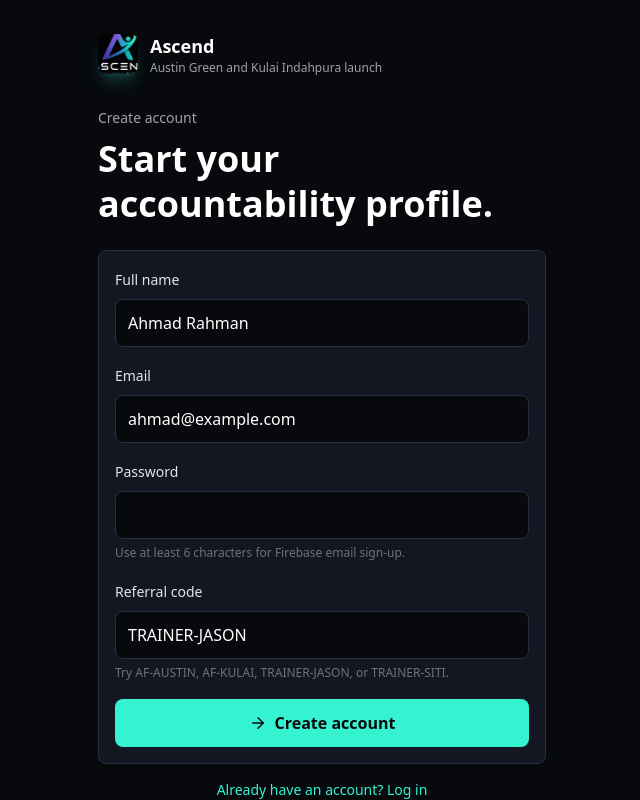
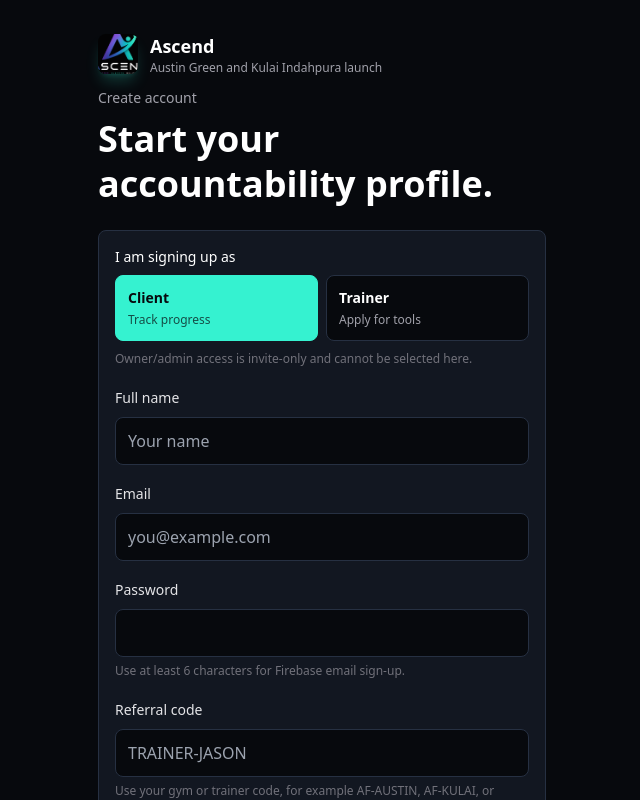
Before and after one commit to mdfarizanwar369/ascend, a Next.js app in the folder frontend/: page /login in a window 1280 px wide. Shown: the top 800 px of the page, without its empty margins (318-958 px from the left). Built offline with nearby package versions, Linux system fonts and the light colour scheme; no server answers.

Commit message:
Add client and trainer signup roles

```diff
--- a/frontend/src/components/AppShell.tsx
+++ b/frontend/src/components/AppShell.tsx
@@ -21,6 +21,7 @@ export function AppShell({ children, active }: { children: React.ReactNode; acti
     { href: "/trainer", label: "Trainer", icon: Users, key: "trainer", show: active === "trainer" || active === "admin" },
     { href: "/admin", label: "Admin", icon: Shield, key: "admin", show: active === "admin" }
   ].filter((item) => item.show);
+  const backHref = active === "admin" ? "/admin" : active === "trainer" ? "/trainer" : "/dashboard";
 
   useEffect(() => {
     Promise.allSettled([getMe(), getMySubscription()])
@@ -43,7 +44,7 @@ export function AppShell({ children, active }: { children: React.ReactNode; acti
       <div className="mx-auto min-h-screen w-full max-w-md px-4 pt-4">
         <header className="flex items-center justify-between py-3">
           <div className="flex items-center gap-2">
-            <BackButton fallbackHref="/dashboard" />
+            <BackButton fallbackHref={backHref} />
             <Link href="/" className="flex items-center gap-2">
               <BrandMark size="sm" />
               <span>
--- a/frontend/src/components/auth/AuthPanel.tsx
+++ b/frontend/src/components/auth/AuthPanel.tsx
@@ -10,13 +10,15 @@ import { getMe } from "@/lib/ascendApi";
 import { BrandMark } from "@/components/BrandMark";
 
 type Mode = "signup" | "login";
+type SignupRole = "client" | "trainer";
 
 export function AuthPanel() {
   const [mode, setMode] = useState<Mode>("signup");
-  const [fullName, setFullName] = useState("Ahmad Rahman");
-  const [email, setEmail] = useState("ahmad@example.com");
+  const [signupRole, setSignupRole] = useState<SignupRole>("client");
+  const [fullName, setFullName] = useState("");
+  const [email, setEmail] = useState("");
   const [password, setPassword] = useState("");
-  const [referralCode, setReferralCode] = useState("TRAINER-JASON");
+  const [referralCode, setReferralCode] = useState("");
   const [status, setStatus] = useState<string | null>(null);
   const [isSubmitting, setIsSubmitting] = useState(false);
   const firebaseConfigured = Boolean(
@@ -55,16 +57,16 @@ export function AuthPanel() {
         {
           method: "POST",
           body: JSON.stringify({
-            fullName: mode === "signup" ? fullName : undefined,
-            referralCode: mode === "signup" ? referralCode : undefined,
-            primaryRole: "client"
+            fullName: mode === "signup" ? fullName.trim() || undefined : undefined,
+            referralCode: mode === "signup" ? referralCode.trim() || undefined : undefined,
+            primaryRole: mode === "signup" ? signupRole : "client"
           })
         },
         token
       );
 
       const profile = await getMe();
-      window.location.href = mode === "signup" && profile.roles.includes("client") ? "/onboarding" : roleHome(profile.roles);
+      window.location.href = mode === "signup" && signupRole === "client" ? "/onboarding" : roleHome(profile.roles);
     } catch (error) {
       setStatus(error instanceof Error ? error.message : "Unable to continue. Check Firebase settings and try again.");
     } finally {
@@ -99,21 +101,55 @@ export function AuthPanel() {
               </div>
             ) : null}
             {mode === "signup" ? (
-              <Field label="Full name">
-                <input className={inputClass} value={fullName} onChange={(event) => setFullName(event.target.value)} />
-              </Field>
+              <>
+                <div>
+                  <p className="mb-2 text-sm font-medium">I am signing up as</p>
+                  <div className="grid grid-cols-2 gap-2">
+                    {[
+                      { value: "client", title: "Client", detail: "Track progress" },
+                      { value: "trainer", title: "Trainer", detail: "Apply for tools" }
+                    ].map((item) => (
+                      <button
+                        key={item.value}
+                        type="button"
+                        onClick={() => setSignupRole(item.value as SignupRole)}
+                        className={`rounded-lg border p-3 text-left ${
+                          signupRole === item.value ? "border-lime bg-lime text-ink" : "border-line bg-ink text-white"
+                        }`}
+                      >
+                        <span className="block text-sm font-semibold">{item.title}</span>
+                        <span className={`mt-1 block text-xs ${signupRole === item.value ? "text-ink/70" : "text-zinc-400"}`}>
+                          {item.detail}
+                        </span>
+                      </button>
+                    ))}
+                  </div>
+                  <p className="mt-2 text-xs leading-5 text-zinc-500">Owner/admin access is invite-only and cannot be selected here.</p>
+                </div>
+                <Field label="Full name">
+                  <input className={inputClass} value={fullName} onChange={(event) => setFullName(event.target.value)} placeholder="Your name" />
+                </Field>
+              </>
             ) : null}
             <Field label="Email">
-              <input className={inputClass} value={email} type="email" onChange={(event) => setEmail(event.target.value)} />
+              <input className={inputClass} value={email} type="email" onChange={(event) => setEmail(event.target.value)} placeholder="you@example.com" />
             </Field>
             <Field label="Password" hint="Use at least 6 characters for Firebase email sign-up.">
               <input className={inputClass} value={password} type="password" onChange={(event) => setPassword(event.target.value)} />
             </Field>
             {mode === "signup" ? (
-              <Field label="Referral code" hint="Try AF-AUSTIN, AF-KULAI, TRAINER-JASON, or TRAINER-SITI.">
+              <Field
+                label="Referral code"
+                hint={
+                  signupRole === "trainer"
+                    ? "Use a gym referral code if you have one, for example AF-AUSTIN or AF-KULAI."
+                    : "Use your gym or trainer code, for example AF-AUSTIN, AF-KULAI, or TRAINER-JASON."
+                }
+              >
                 <input
                   className={inputClass}
                   value={referralCode}
+                  placeholder={signupRole === "trainer" ? "AF-AUSTIN" : "TRAINER-JASON"}
                   onChange={(event) => setReferralCode(event.target.value.toUpperCase())}
                 />
               </Field>
@@ -121,7 +157,7 @@ export function AuthPanel() {
             {status ? <p className="rounded-lg border border-amber/40 bg-amber/10 p-3 text-sm leading-6 text-amber">{status}</p> : null}
             <button className="flex h-12 w-full items-center justify-center rounded-lg bg-lime font-semibold text-ink" disabled={isSubmitting || !firebaseConfigured}>
               {mode === "signup" ? <ArrowRight className="mr-2" size={18} /> : <LogIn className="mr-2" size={18} />}
-              {isSubmitting ? "Working..." : mode === "signup" ? "Create account" : "Log in"}
+              {isSubmitting ? "Working..." : mode === "signup" ? signupRole === "trainer" ? "Create trainer account" : "Create client account" : "Log in"}
             </button>
             {!firebaseConfigured ? (
               <button
--- a/frontend/src/components/subscription/SubscriptionClient.tsx
+++ b/frontend/src/components/subscription/SubscriptionClient.tsx
@@ -3,7 +3,7 @@
 import { useEffect, useState } from "react";
 import { Check, CreditCard, ShieldCheck, Sparkles } from "lucide-react";
 import { PLANS, SubscriptionPlan } from "@ascend/shared";
-import { activateDemoSubscription, createCheckout, getMySubscription } from "@/lib/ascendApi";
+import { activateDemoSubscription, createCheckout, getMe, getMySubscription } from "@/lib/ascendApi";
 import { BackButton } from "@/components/BackButton";
 import { formatPlan, usablePlan } from "@/lib/subscriptionPlan";
 
@@ -15,12 +15,23 @@ const features: Record<SubscriptionPlan, string[]> = {
 
 export function SubscriptionClient() {
   const [activePlan, setActivePlan] = useState<SubscriptionPlan>("free");
+  const [backHref, setBackHref] = useState("/dashboard");
   const [status, setStatus] = useState("Loading your subscription...");
   const [isLoadingPlan, setIsLoadingPlan] = useState<SubscriptionPlan | null>(null);
 
   async function loadSubscription() {
-    const response = await getMySubscription();
+    const [response, profile] = await Promise.all([getMySubscription(), getMe().catch(() => null)]);
     const nextPlan = usablePlan(response.subscription.plan, response.subscription.status);
+    const roles = profile?.roles ?? [];
+
+    if (roles.includes("owner") || roles.includes("admin")) {
+      setBackHref("/admin");
+    } else if (roles.includes("trainer")) {
+      setBackHref("/trainer");
+    } else {
+      setBackHref("/dashboard");
+    }
+
     setActivePlan(nextPlan);
     setStatus(
       nextPlan !== "free"
@@ -65,7 +76,7 @@ export function SubscriptionClient() {
     <main className="min-h-screen bg-ink px-4 py-5 text-white">
       <div className="mx-auto max-w-md">
         <header className="flex items-center gap-3 py-3">
-          <BackButton fallbackHref="/dashboard" />
+          <BackButton fallbackHref={backHref} />
           <div>
             <p className="text-sm text-zinc-400">Subscriptions</p>
             <h1 className="text-2xl font-semibold">Upgrade accountability</h1>
```
Also changed, not shown: 2 other files (tests, documents, lock files or other folders).
